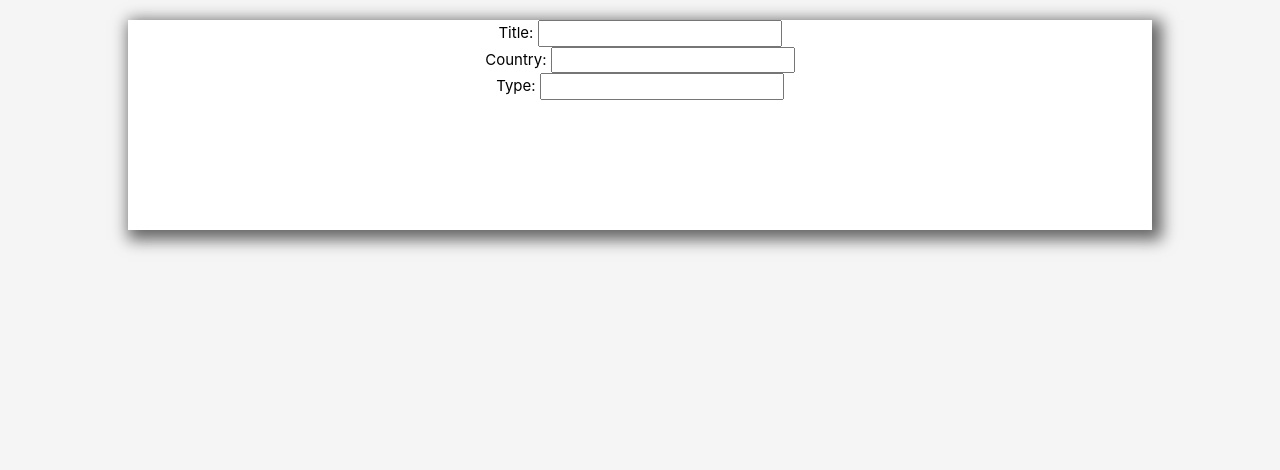
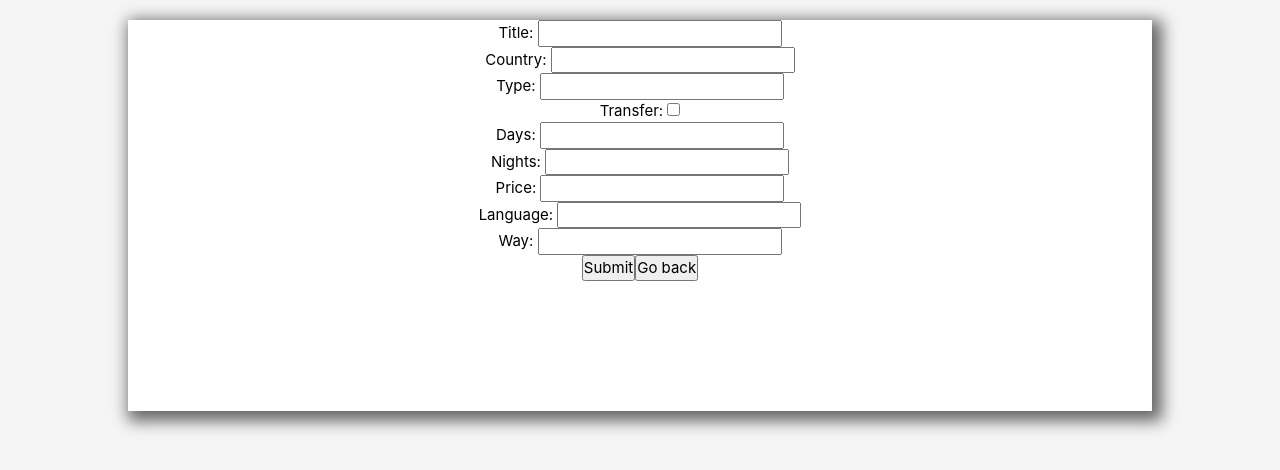
Before and after one commit to Alfi2490/task3, a React (Create React App) app: page /admin/form in a window 1280 px wide. Shown: the top 470 px of the page. Built offline with nearby package versions, Linux system fonts and the light colour scheme.

Commit message:
admin form in process

```diff
--- a/src/components/AdminPage/AdminForm/AdminForm.jsx
+++ b/src/components/AdminPage/AdminForm/AdminForm.jsx
@@ -9,6 +9,7 @@ function AdminForm() {
     const formik = useFormik({
 
         initialValues: {
+
             Country: event.Country,
             Dates: event.Dates,
             Days: event.Days,
@@ -21,18 +22,31 @@ function AdminForm() {
             Transfer: event.Transfer,
             Type: event.Type,
             Way: event.Way
+
         },
 
         onSubmit: values => {
 
         }
+
     });
 
-    return <div className="AdminForm">
+    return <form className="AdminForm">
+
         Title: <input type="text" name="Title" id="Title" value={formik.values.Title}/><br />
         Country: <input type="text" name="Country" id="Country" value={formik.values.Country}/><br />
         Type: <input type="text" name="Type" id="Type" value={formik.values.Type} /><br />
-    </div>
+        Transfer: <input type="checkbox" name="Transfer" id="Transfer" checked={formik.values.Transfer} /><br />
+        Days: <input type="number" name="Days" id="Days" value={formik.values.Days} /><br />
+        Nights: <input type="number" name="Nights" id="Nights" value={formik.values.Nights} /><br />
+        Price: <input type="number" name="Price" id="Price" value={formik.values.Price} /><br />
+        Language: <input type="text" name="Language" id="Language" value={formik.values.Language} /><br />
+        Way: <input type="text" name="Way" id="Way" value={formik.values.Way} /><br />
+
+        <button type="submit">Submit</button>
+        <button>Go back</button>
+
+    </form>
 }
 
 export default AdminForm;
--- a/src/components/AdminPage/AdminLenth/AdminLenthRow/AdminLenthRowElement/AdminLenthRowElement.jsx
+++ b/src/components/AdminPage/AdminLenth/AdminLenthRow/AdminLenthRowElement/AdminLenthRowElement.jsx
@@ -15,14 +15,14 @@ function AdminLenthRowElement (props) {
         history.push('/admin/form')
     }
 
-    const littleElem = <tr className="AdminLenthRowElement">
-            <td onClick={() => setState(!state)}>{event.Country}</td>
+    const littleElem = <>
+            <td >{event.Country}</td>
             <td>{event.Title}</td>
             <td>{event.Dates.From.slice(4,15)}</td>
-        </tr>;
+        </>;
 
-    const bigElem = <tr className="AdminLenthRowElement">
-        <td onClick={() => setState(!state)}>{event.Country}</td>
+    const bigElem = <>
+        <td>{event.Country}</td>
         <td>{event.Title}, {event.Price}$</td>
         <td>
             {event.Dates.From.slice(4,15)} - {event.Dates.To.slice(4,15)}
@@ -30,9 +30,11 @@ function AdminLenthRowElement (props) {
             {event.Way}
             <button onClick={() => handleSetEvent() }>Edit event</button>
         </td>
-</tr>;
+    </>;
 
-    return state ? bigElem : littleElem
+    return <tr className="AdminLenthRowElement" onClick={() => setState(!state)}>
+           {state ? bigElem : littleElem}
+        </tr>;
 }
 
 export default AdminLenthRowElement;
```
